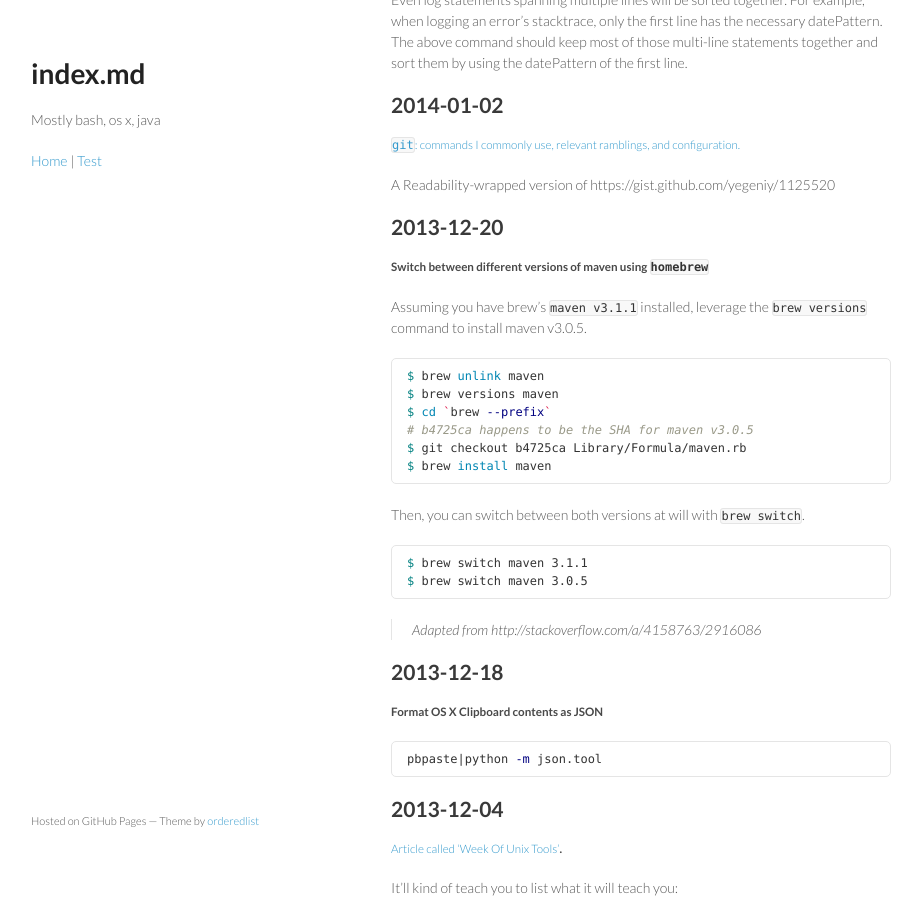
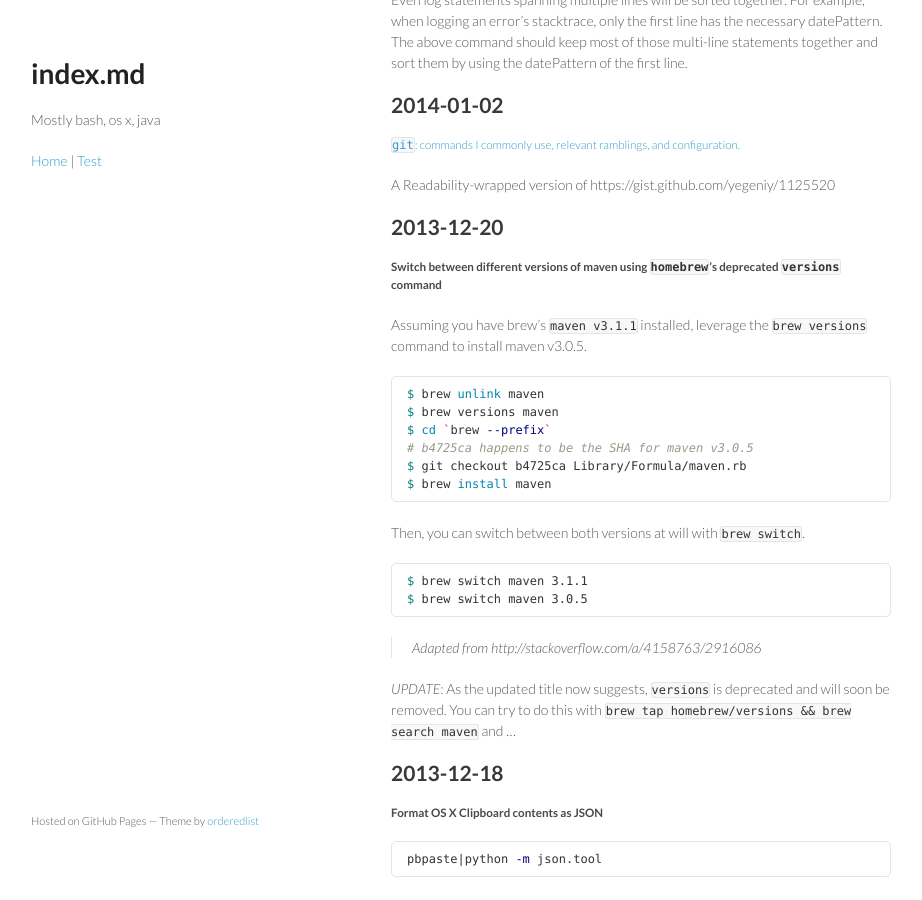
Before and after one commit to yegeniy/yegeniy.github.io, a Jekyll site: the page built from index.md, in a window 1280 px wide and 900 px high, scrolled down 1025 px. Shown: the whole window, without its empty margins (179-1101 px from the left). Built offline with Jekyll 4.4.1, drawn with Linux system fonts in a browser that asks for light colours; Markdown is read by kramdown in place of the engine named in the settings.

Commit message:
note that brew versions is deprecated.

````diff
--- a/index.md
+++ b/index.md
@@ -73,7 +73,7 @@ A Readability-wrapped version of https://gist.github.com/yegeniy/1125520
 2013-12-20
 ----------
 
-##### Switch between different versions of maven using `homebrew`
+##### Switch between different versions of maven using `homebrew`'s deprecated `versions` command
 
 Assuming you have brew's `maven v3.1.1` installed, leverage the `brew versions` command to install maven v3.0.5.
 
@@ -94,6 +94,8 @@ $ brew switch maven 3.0.5
 ```
 
 > _Adapted from http://stackoverflow.com/a/4158763/2916086_
+
+_UPDATE_: As the updated title now suggests, `versions` is deprecated and will soon be removed. You can try to do this with `brew tap homebrew/versions && brew search maven` and ...
 
 2013-12-18
 ----------
````
